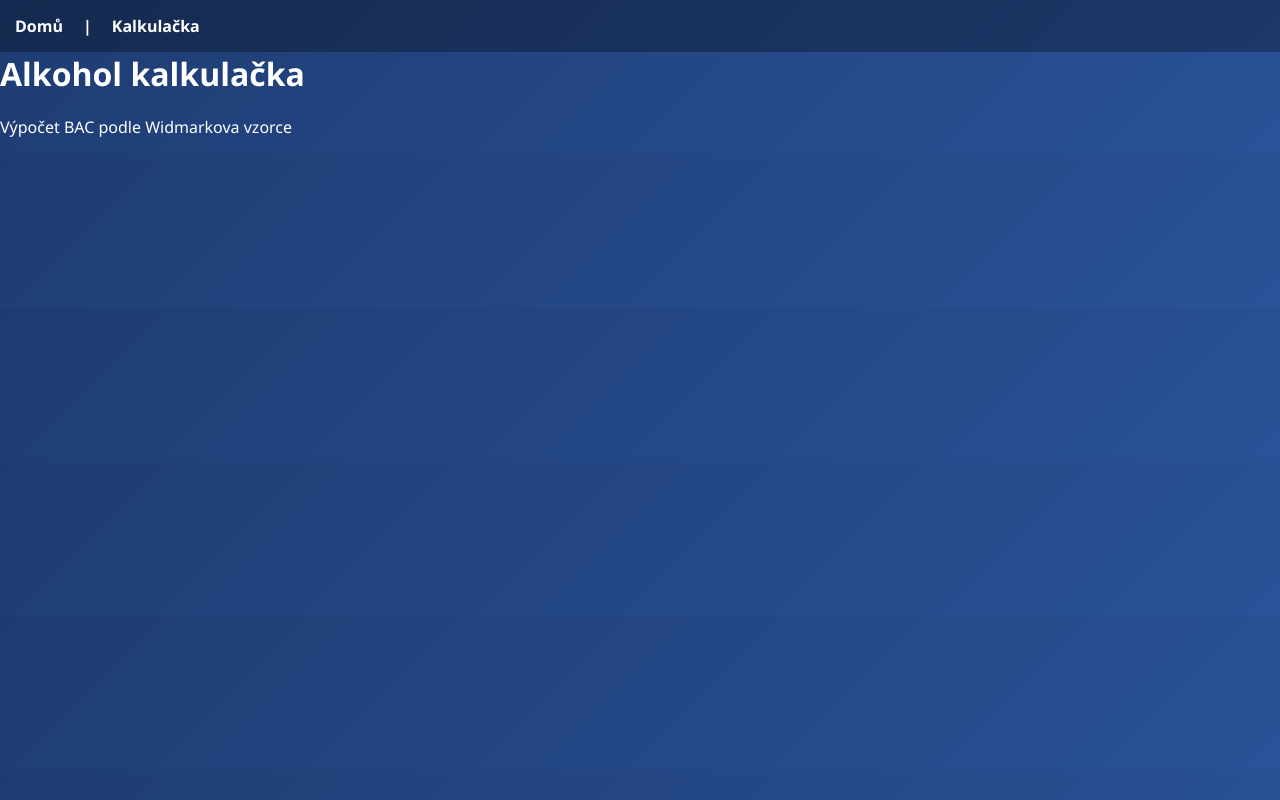
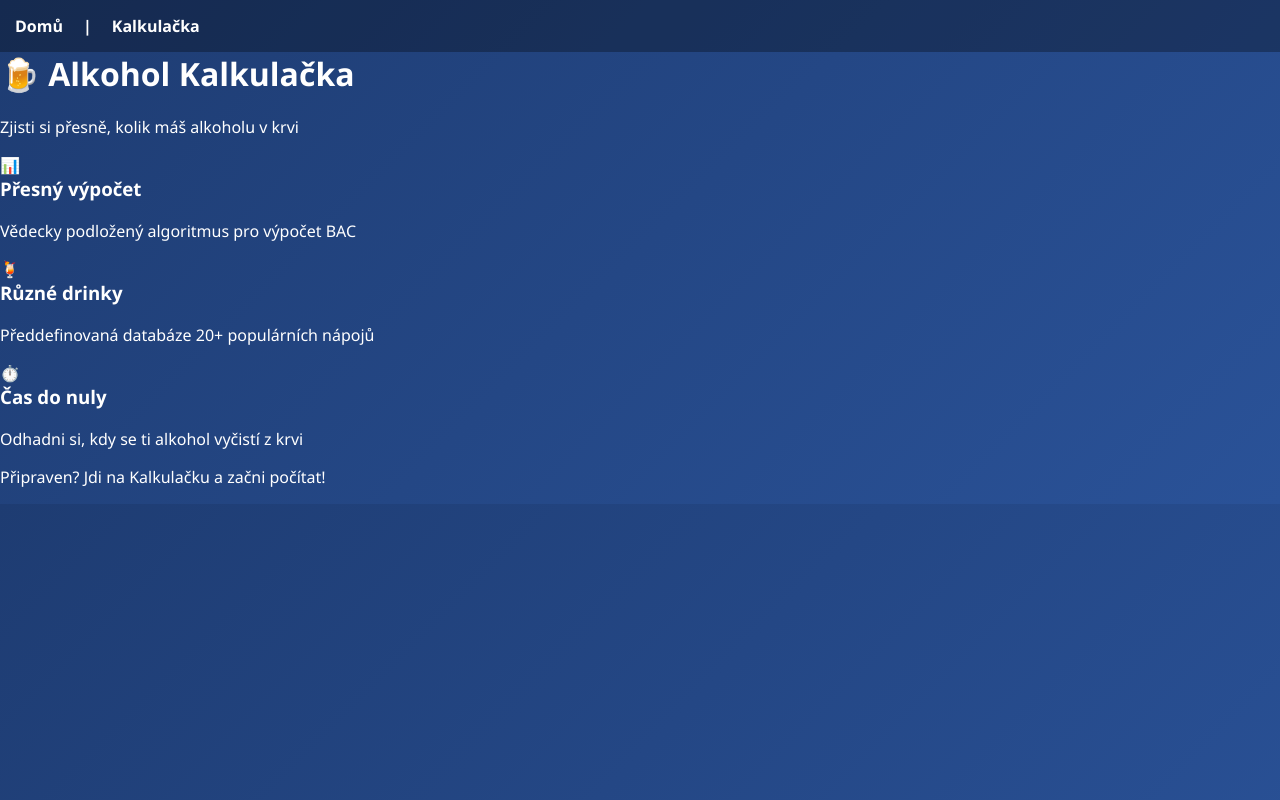
Before and after one commit to HynaaSKS/Projekt, a React (Vite) app: page / in a window 1280 px wide. Built offline with nearby package versions, Linux system fonts and the light colour scheme.

Commit message:
Update home.jsx

```diff
--- a/src/assets/Components/home.jsx
+++ b/src/assets/Components/home.jsx
@@ -1,8 +1,32 @@
 function Home() {
   return (
-    <div>
-      <h1>Alkohol kalkulačka</h1>
-      <p>Výpočet BAC podle Widmarkova vzorce</p>
+    <div className="home-page">
+      <div className="home-hero">
+        <h1 className="hero-title">🍺 Alkohol Kalkulačka</h1>
+        <p className="hero-subtitle">Zjisti si přesně, kolik máš alkoholu v krvi</p>
+      </div>
+
+      <div className="home-grid">
+        <div className="home-card">
+          <div className="card-icon">📊</div>
+          <h3>Přesný výpočet</h3>
+          <p>Vědecky podložený algoritmus pro výpočet BAC</p>
+        </div>
+        <div className="home-card">
+          <div className="card-icon">🍹</div>
+          <h3>Různé drinky</h3>
+          <p>Předdefinovaná databáze 20+ populárních nápojů</p>
+        </div>
+        <div className="home-card">
+          <div className="card-icon">⏱️</div>
+          <h3>Čas do nuly</h3>
+          <p>Odhadni si, kdy se ti alkohol vyčistí z krvi</p>
+        </div>
+      </div>
+
+      <div className="home-cta">
+        <p>Připraven? Jdi na Kalkulačku a začni počítat!</p>
+      </div>
     </div>
   );
 }
```
